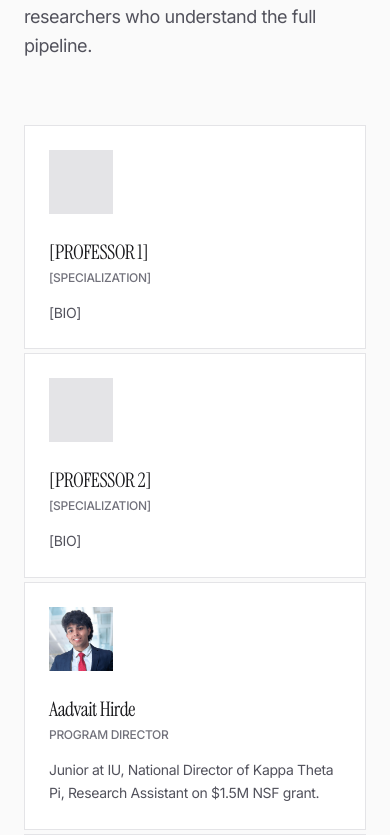
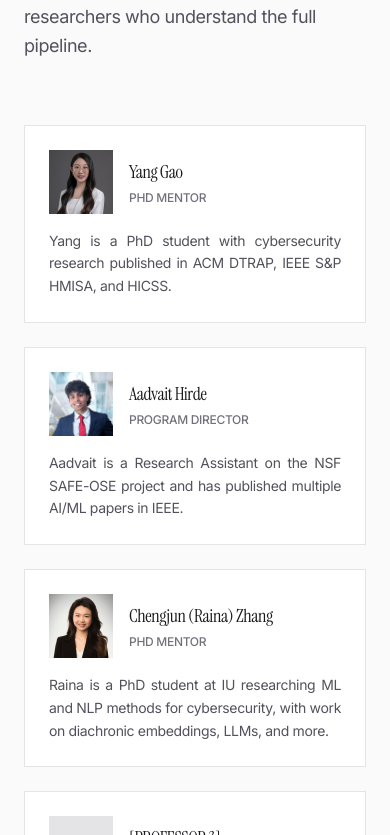
Before and after one commit to Aadvait-Hirde/origin-lab, a Next.js app: page / in a window 390 px wide. Shown: the part 6169-7004 px from the top of the page. Built offline with nearby package versions, Linux system fonts and the light colour scheme.

Commit message:
add: raina and yang added

```diff
--- a/components/landing/team.tsx
+++ b/components/landing/team.tsx
@@ -4,24 +4,24 @@ import Image from "next/image";
 
 const team = [
   {
-    name: "[PROFESSOR 1]",
-    role: "[SPECIALIZATION]",
-    bio: "[BIO]",
-    image: "",
-    hasImage: false
-  },
-  {
-    name: "[PROFESSOR 2]",
-    role: "[SPECIALIZATION]",
-    bio: "[BIO]",
-    image: "",
-    hasImage: false
+    name: "Yang Gao",
+    role: "PhD Mentor",
+    bio: "Yang is a PhD student with cybersecurity research published in ACM DTRAP, IEEE S&P HMISA, and HICSS.",
+    image: "/assets/yang.png",
+    hasImage: true
   },
     {
     name: "Aadvait Hirde",
     role: "Program Director",
-    bio: "Junior at IU, National Director of Kappa Theta Pi, Research Assistant on $1.5M NSF grant.",
+    bio: "Aadvait is a Research Assistant on the NSF SAFE-OSE project and has published multiple AI/ML papers in IEEE.",
     image: "/assets/aadvait.png",
+    hasImage: true
+  },
+  {
+    name: "Chengjun (Raina) Zhang",
+    role: "PhD Mentor",
+    bio: "Raina is a PhD student at IU researching ML and NLP methods for cybersecurity, with work on diachronic embeddings, LLMs, and more.",
+    image: "/assets/raina.png",
     hasImage: true
   },
   {
@@ -56,25 +56,32 @@ export function Team() {
            </p>
         </div>
 
-        <div className="grid grid-cols-1 md:grid-cols-2 lg:grid-cols-5 gap-1">
+        <div className="flex flex-wrap justify-center gap-6 max-w-6xl mx-auto">
            {team.map((member, i) => (
-             <div key={i} className="group border border-zinc-200 bg-white p-6 md:p-8 hover:border-zinc-300 transition-colors">
-                <div className="w-16 h-16 bg-zinc-100 mb-6 overflow-hidden relative flex items-center justify-center">
+             <div
+               key={i}
+               className="group border border-zinc-200 bg-white p-6 md:p-8 hover:border-zinc-300 transition-colors w-full sm:w-[calc(50%-0.75rem)] lg:w-[calc(33.333%-1rem)] flex flex-col"
+             >
+                <div className="flex items-center gap-4 mb-4">
+                  <div className="w-16 h-16 shrink-0 bg-zinc-100 overflow-hidden relative flex items-center justify-center">
                      {member.hasImage ? (
                           <Image
                               src={member.image}
                               alt={member.name}
                               width={2400}
                               height={2400}
-                            className="w-full h-full object-cover scale-[1.2]"
+                              className="w-full h-full object-cover"
                           />
                      ) : (
                           <div className="w-full h-full bg-zinc-200" />
                      )}
                   </div>
-                <h3 className="text-xl font-medium text-zinc-900 mb-1 font-instrument-serif tracking-tight">{member.name}</h3>
-                <p className="text-xs font-medium text-zinc-500 uppercase tracking-tight mb-4">{member.role}</p>
-                <p className="text-sm text-zinc-600 leading-relaxed tracking-tight">
+                  <div>
+                    <h3 className="text-lg md:text-xl font-medium text-zinc-900 mb-1 font-instrument-serif tracking-tight">{member.name}</h3>
+                    <p className="text-xs font-medium text-zinc-500 uppercase tracking-tight">{member.role}</p>
+                  </div>
+                </div>
+                <p className="text-sm text-zinc-600 leading-relaxed tracking-tight text-justify md:text-left break-words">
                   {member.bio}
                 </p>
              </div>
```
Also changed, not shown: public/assets/raina.png (added), public/assets/yang.png (added). Lines whose indentation alone changed are shown as unchanged.
